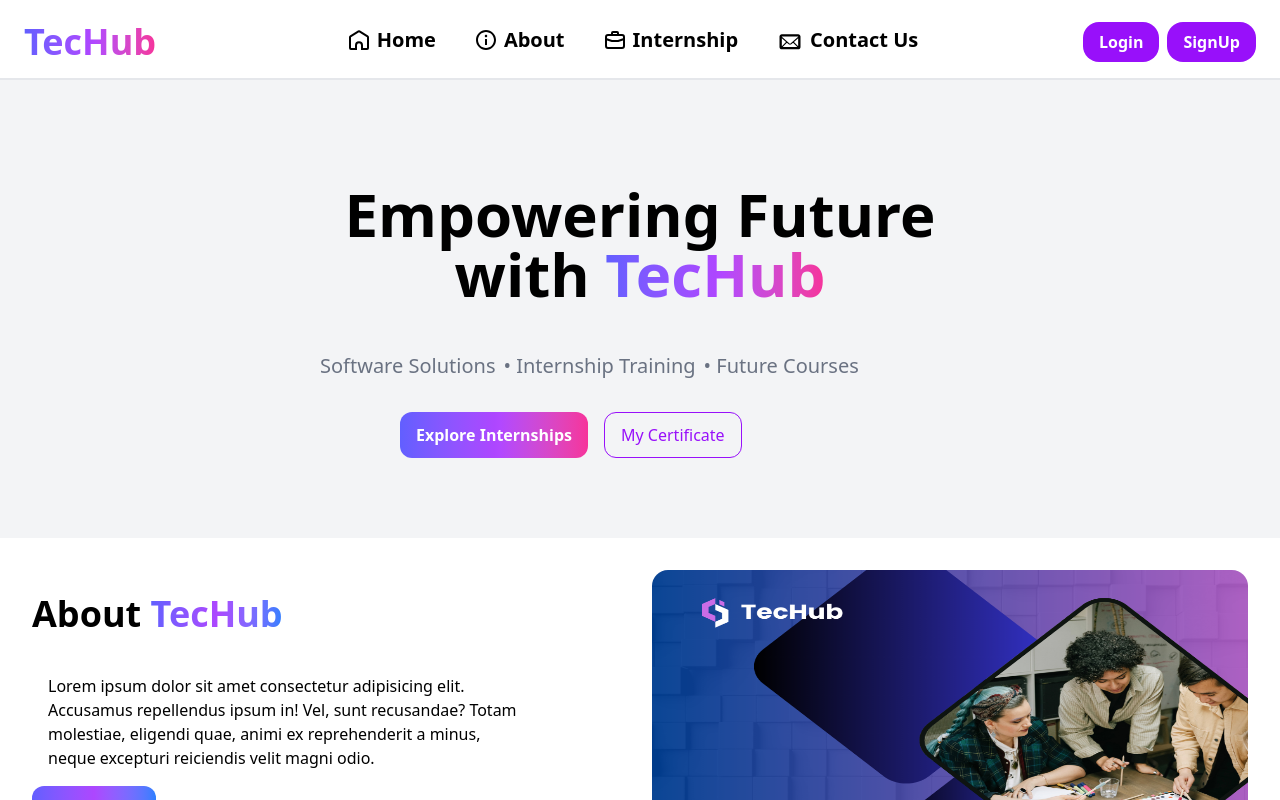
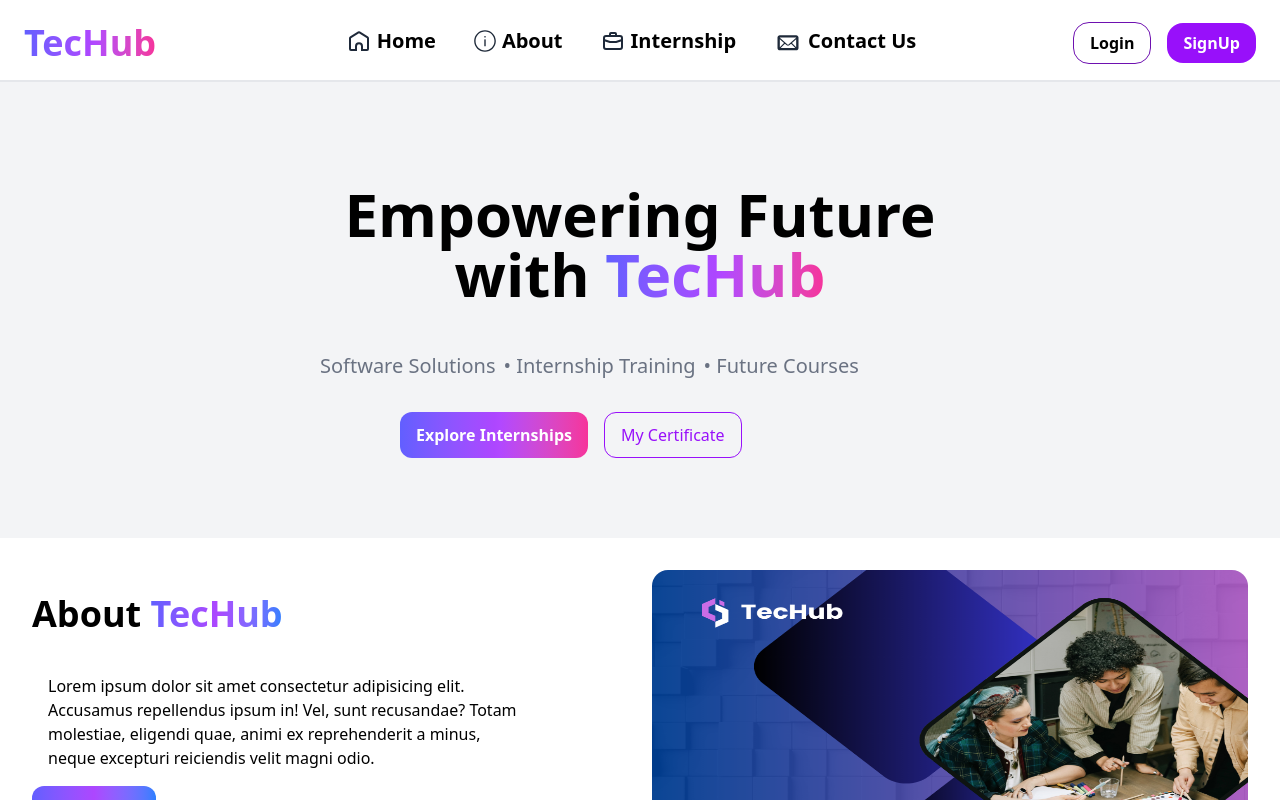
Before and after one commit to Muzamil-Fatima/Tec-Hub, a React app in the folder frontend/: page / in a window 1280 px wide. Shown: the top 800 px of the page. Built offline with nearby package versions, Linux system fonts and the light colour scheme; the HTML template or start-up script is replaced by a standard one.

Commit message:
Fix style

```diff
--- a/frontend/src/App.jsx
+++ b/frontend/src/App.jsx
@@ -8,11 +8,11 @@ import Opportunity from "./pages/Internship/Opportunity";
 function App() {
   return (
     <>
-      <div className="text-black bg-white font">
+      <div className="text-black bg-white font m-0 p-0 box-border font pt-20">
         <Navbar />
         <Routes>
           <Route path="/" element={<LandingPage />} />
-          <Route path="/about" element={AboutUs} />
+          <Route path="/about" element={<AboutUs />} />
           <Route path="/contact" element={<ContactInfo />} />
           <Route path="/internship" element={<Opportunity />} />
         </Routes>
--- a/frontend/src/Components/Navbar.jsx
+++ b/frontend/src/Components/Navbar.jsx
@@ -3,26 +3,26 @@ import { Link } from "react-router-dom";
 
 const Navbar = () => {
   return (
-    <div className=" static flex flex-row mt-1.5 space-x-2.5 justify-between items-center px-6 py-4 border-b-2 border-gray-200">
+    <div className=" flex flex-row mt-1.5 space-x-2.5 justify-between items-center px-6 py-4 border-b-2 border-gray-200 fixed top-0 left-0 w-full z-50 bg-white/80 backdrop-blur-md">
       <h1 className="text-4xl font-extrabold bg-linear-to-r from-indigo-500 via-purple-500 to-pink-500 bg-clip-text text-transparent">
         TecHub
       </h1>
       <div>
         <ul className="font-semibold flex flex-row ml-10 space-x-8 text-xl">
-          <li className="flex flex-row items-center gap-2 hover:text-purple-600 cursor-pointer ">
+          <li className="flex flex-row items-center gap-2 hover:text-purple-700 cursor-pointer ">
             <Link
               to="/"
-              className="flex flex-row items-center pb-1 relative group space-x-1.5"
+              className="flex flex-row items-center pb-1 relative group space-x-1.5 group"
             >
               <svg
-                //   fill="#000000"
+                fill="#000000"
                 width="24px"
                 height="24px"
                 viewBox="-2 -2 24 24"
                 xmlns="http://www.w3.org/2000/svg"
                 preserveAspectRatio="xMinYMin"
                 class="jam jam-home"
-                className="hover:fill-purple-700"
+                className="fill-current text-gray-800 group-hover:text-purple-700 transition-colors"
               >
                 <path d="M18 18V7.132l-8-4.8-8 4.8V18h4v-2.75a4 4 0 1 1 8 0V18h4zm-6 2v-4.75a2 2 0 1 0-4 0V20H2a2 2 0 0 1-2-2V7.132a2 2 0 0 1 .971-1.715l8-4.8a2 2 0 0 1 2.058 0l8 4.8A2 2 0 0 1 20 7.132V18a2 2 0 0 1-2 2h-6z" />
               </svg>
@@ -30,40 +30,29 @@ const Navbar = () => {
               <span className="absolute left-0 bottom-0 w-full h-0.5 bg-purple-700 scale-x-0 group-hover:scale-x-100 transition-transform origin-left"></span>
             </Link>
           </li>
-          <li
-            className="flex flex-row items-center gap-1.5
-          hover:text-purple-600 cursor-pointer "
-          >
+          <li className="flex flex-row items-center gap-1.5 hover:text-purple-600 cursor-pointer ">
             <Link
               to="/about"
-              className="flex flex-row items-center pb-1 relative group space-x-1.5"
+              className="flex flex-row items-center pb-1 relative group space-x-1.5 group"
             >
               <svg
-                width="24px"
-                height="24px"
-                viewBox="0 0 512 512"
+                fill="#000000"
+                width="22px"
+                height="22px"
+                viewBox="0 0 128 128"
+                id="Layer_1"
                 version="1.1"
+                xml:space="preserve"
                 xmlns="http://www.w3.org/2000/svg"
                 xmlns:xlink="http://www.w3.org/1999/xlink"
+                className="fill-current text-gray-800 group-hover:text-purple-700 transition-colors"
               >
-                <title>about</title>
-                <g
-                  id="Page-1"
-                  stroke="none"
-                  stroke-width="1"
-                  fill="none"
-                  fill-rule="evenodd"
-                >
-                  <g
-                    id="about-white"
-                    fill="#000000"
-                    transform="translate(42.666667, 42.666667)"
-                  >
-                    <path
-                      d="M213.333333,3.55271368e-14 C95.51296,3.55271368e-14 3.55271368e-14,95.51168 3.55271368e-14,213.333333 C3.55271368e-14,331.153707 95.51296,426.666667 213.333333,426.666667 C331.154987,426.666667 426.666667,331.153707 426.666667,213.333333 C426.666667,95.51168 331.154987,3.55271368e-14 213.333333,3.55271368e-14 Z M213.333333,384 C119.227947,384 42.6666667,307.43872 42.6666667,213.333333 C42.6666667,119.227947 119.227947,42.6666667 213.333333,42.6666667 C307.44,42.6666667 384,119.227947 384,213.333333 C384,307.43872 307.44,384 213.333333,384 Z M240.04672,128 C240.04672,143.46752 228.785067,154.666667 213.55008,154.666667 C197.698773,154.666667 186.713387,143.46752 186.713387,127.704107 C186.713387,112.5536 197.99616,101.333333 213.55008,101.333333 C228.785067,101.333333 240.04672,112.5536 240.04672,128 Z M192.04672,192 L234.713387,192 L234.713387,320 L192.04672,320 L192.04672,192 Z"
-                      id="Shape"
-                    ></path>
-                  </g>
+                <g>
+                  <path d="M64,1C29.3,1,1,29.3,1,64s28.3,63,63,63s63-28.3,63-63S98.7,1,64,1z M64,119C33.7,119,9,94.3,9,64S33.7,9,64,9   s55,24.7,55,55S94.3,119,64,119z" />
+
+                  <rect height="40" width="8" x="60" y="54.5" />
+
+                  <rect height="8" width="8" x="60" y="35.5" />
                 </g>
               </svg>
               <span> About</span>
@@ -73,7 +62,7 @@ const Navbar = () => {
           <li className="flex flex-row items-center gap-1.5 hover:text-purple-600 cursor-pointer ">
             <Link
               to="/internship"
-              className="flex flex-row items-center pb-1 relative group space-x-1.5"
+              className="flex flex-row items-center pb-1 relative group space-x-1.5 group"
             >
               <svg
                 fill="#000000"
@@ -81,6 +70,7 @@ const Navbar = () => {
                 height="24px"
                 viewBox="0 0 24 24"
                 xmlns="http://www.w3.org/2000/svg"
+                className="fill-current text-gray-800 group-hover:text-purple-700 transition-colors"
               >
                 <path d="M19,6H16V5a2,2,0,0,0-2-2H10A2,2,0,0,0,8,5V6H5A3,3,0,0,0,2,9v9a3,3,0,0,0,3,3H19a3,3,0,0,0,3-3V9A3,3,0,0,0,19,6ZM10,5h4V6H10ZM20,18a1,1,0,0,1-1,1H5a1,1,0,0,1-1-1V12.39L8.68,14A1.19,1.19,0,0,0,9,14h6a1.19,1.19,0,0,0,.32-.05L20,12.39Zm0-7.72L14.84,12H9.16L4,10.28V9A1,1,0,0,1,5,8H19a1,1,0,0,1,1,1Z" />
               </svg>
@@ -92,7 +82,7 @@ const Navbar = () => {
           <li className="flex flex-row items-center gap-1.5 hover:text-purple-600 cursor-pointer ">
             <Link
               to="/contact"
-              className="flex flex-row items-center pb-1 relative group space-x-1.5"
+              className="flex flex-row items-center pb-1 relative group space-x-1.5 group"
             >
               <svg
                 fill="#000000"
@@ -102,6 +92,7 @@ const Navbar = () => {
                 version="1.2"
                 baseProfile="tiny"
                 xmlns="http://www.w3.org/2000/svg"
+                className="fill-current text-gray-800 group-hover:text-purple-700 transition-colors"
               >
                 <path d="M19 7h-14c-1.104 0-2 .896-2 2v9c0 1.104.896 2 2 2h14c1.104 0 2-.896 2-2v-9c0-1.104-.896-2-2-2zm-9.684 7.316l1.602 1.4c.305.266.691.398 1.082.398s.777-.133 1.082-.398l1.602-1.4-.037.037 3.646 3.646h-12.586l3.646-3.646-.037-.037zm-4.316 2.977v-6.753l3.602 3.151-3.602 3.602zm10.398-3.602l3.602-3.151v6.75l-3.602-3.599zm3.602-4.691v.21l-6.576 5.754c-.227.198-.621.198-.848 0l-6.576-5.754v-.21h14z" />
               </svg>
@@ -114,11 +105,11 @@ const Navbar = () => {
           </li>
         </ul>
       </div>
-      <div>
-        <button className="bg-purple-600 hover:bg-transparent hover:border-2 hover:border-purple-800 rounded-2xl px-4 py-2 hover:border-dotted text-white hover:text-purple-700 font-semibold cursor-pointer ml-2">
+      <div className="space-x-4">
+        <button className="border-purple-800 text-black border hover:bg-purple-600 rounded-2xl px-4 py-2 hover:text-white font-semibold cursor-pointer">
           Login
         </button>
-        <button className="bg-purple-600 hover:bg-transparent hover:border-2 hover:border-purple-800 rounded-2xl px-4 py-2 hover:border-dotted text-white hover:text-purple-700 font-semibold cursor-pointer ml-2">
+        <button className="bg-purple-600 hover:bg-transparent hover:border hover:border-purple-800 rounded-2xl px-4 py-2  text-white hover:text-purple-700 font-semibold cursor-pointer">
           SignUp
         </button>
       </div>
```
